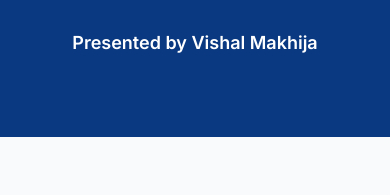
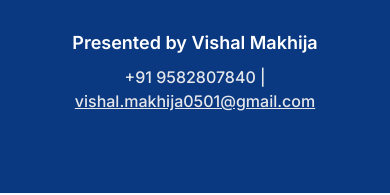
Before and after one commit to Vishalmakhija1012/my-sales-vision-cprompt-solutions, a plain HTML site: page index.html in a window 390 px wide. Shown: the part 290-485 px from the top of the page. Drawn offline with nearby package versions, Linux system fonts and the light colour scheme.

Commit message:
Add contact info (phone and email) to header

```diff
--- a/index.html
+++ b/index.html
@@ -113,6 +113,7 @@
             <h1 class="text-4xl md:text-6xl font-extrabold leading-tight">Leading CPrompt Solutions to 1000 Crores</h1>
             <p class="mt-4 text-xl md:text-2xl font-light text-gray-200">My Strategic Sales Vision for Hyper-Growth in 3 Years</p>
             <p class="mt-8 text-lg font-semibold">Presented by Vishal Makhija</p>
+            <p class="mt-2 text-base text-gray-200 font-medium">+91 9582807840 | <a href="mailto:vishal.makhija0501@gmail.com" class="underline hover:text-c-secondary">vishal.makhija0501@gmail.com</a></p>
         </div>
     </header>
 
```
